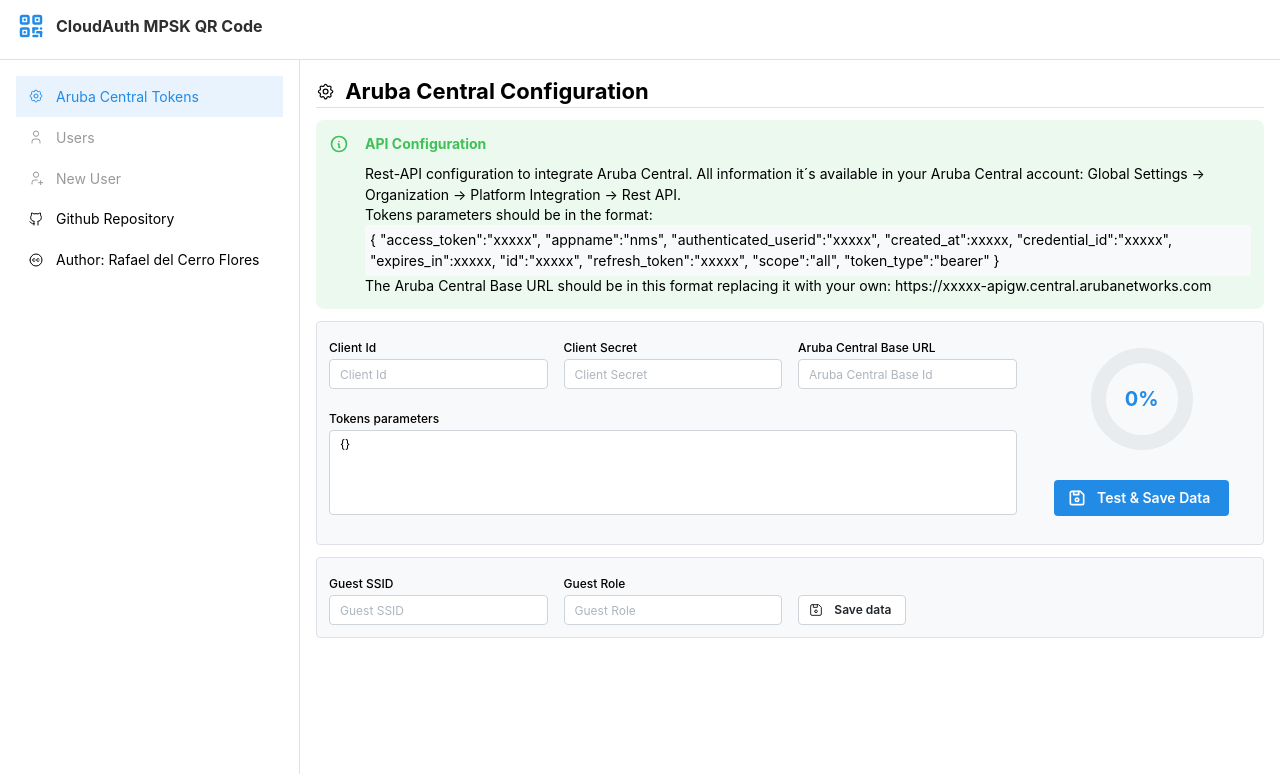
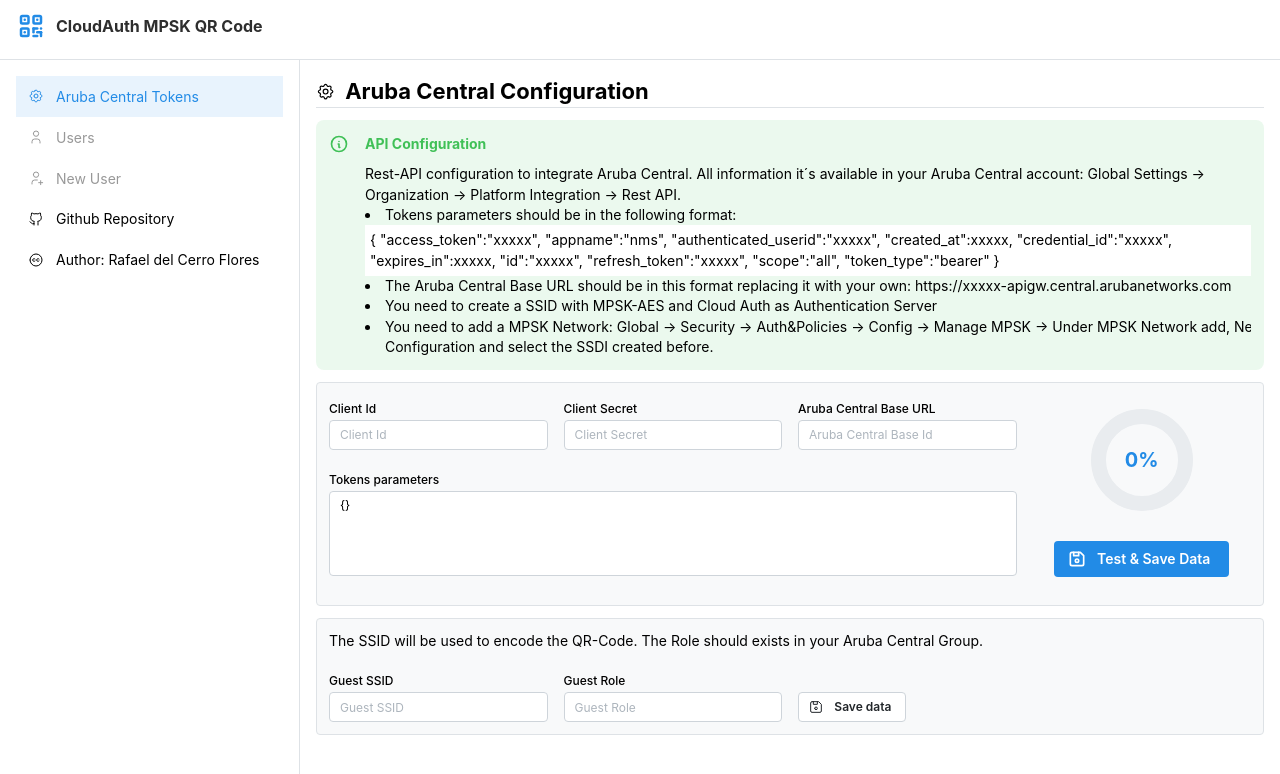
Before and after one commit to rafaeldcf/cloudauth-mpsk-qr-code, a Next.js app: page /config in a window 1280 px wide. Shown: the top 774 px of the page. Built offline with nearby package versions, Linux system fonts and the light colour scheme.

Commit message:
Improve UI feedback

```diff
--- a/components/config/ManageCentralToken.tsx
+++ b/components/config/ManageCentralToken.tsx
@@ -1,6 +1,6 @@
 "use client";
 import React, { useEffect, useState } from "react";
-import { Button, Divider, Grid, Group, Stack, TextInput, Textarea, Title, Text, Card, Center, Alert, Code } from "@mantine/core";
+import { Button, Divider, Grid, Group, Stack, TextInput, Textarea, Title, Text, Card, Center, Alert, Code, List } from "@mantine/core";
 import { IconDeviceFloppy, IconInfoCircle, IconSettings } from "@tabler/icons-react";
 import classes from "./styles.module.scss";
 import ProgressBar from "./ProgressBar";
@@ -163,13 +163,20 @@
           API.
         </Text>
 
-        <Text size="sm">Tokens parameters should be in the format: </Text>
-        <Text bg="gray.0" p={5} size="sm">
-          &#123; &#x22;access_token&#x22;:&#x22;xxxxx&#x22;, &#x22;appname&#x22;:&#x22;nms&#x22;, &#x22;authenticated_userid&#x22;:&#x22;xxxxx&#x22;, &#x22;created_at&#x22;:xxxxx,
-          &#x22;credential_id&#x22;:&#x22;xxxxx&#x22;, &#x22;expires_in&#x22;:xxxxx, &#x22;id&#x22;:&#x22;xxxxx&#x22;, &#x22;refresh_token&#x22;:&#x22;xxxxx&#x22;, &#x22;scope&#x22;:&#x22;all&#x22;,
-          &#x22;token_type&#x22;:&#x22;bearer&#x22; &#125;
-        </Text>
-        <Text size="sm">The Aruba Central Base URL should be in this format replacing it with your own: https://xxxxx-apigw.central.arubanetworks.com</Text>
+        <List size="sm">
+          <List.Item>Tokens parameters should be in the following format:</List.Item>
+          <Text bg="white.0" p={5} size="sm">
+            &#123; &#x22;access_token&#x22;:&#x22;xxxxx&#x22;, &#x22;appname&#x22;:&#x22;nms&#x22;, &#x22;authenticated_userid&#x22;:&#x22;xxxxx&#x22;, &#x22;created_at&#x22;:xxxxx,
+            &#x22;credential_id&#x22;:&#x22;xxxxx&#x22;, &#x22;expires_in&#x22;:xxxxx, &#x22;id&#x22;:&#x22;xxxxx&#x22;, &#x22;refresh_token&#x22;:&#x22;xxxxx&#x22;, &#x22;scope&#x22;:&#x22;all&#x22;,
+            &#x22;token_type&#x22;:&#x22;bearer&#x22; &#125;
+          </Text>
+          <List.Item>The Aruba Central Base URL should be in this format replacing it with your own: https://xxxxx-apigw.central.arubanetworks.com</List.Item>
+          <List.Item>You need to create a SSID with MPSK-AES and Cloud Auth as Authentication Server</List.Item>
+          <List.Item>
+            You need to add a MPSK Network: Global &rarr; Security &rarr; Auth&Policies &rarr; Config &rarr; Manage MPSK &rarr; Under MPSK Network add, New Configuration and select the SSDI created
+            before.
+          </List.Item>
+        </List>
       </Alert>
       <Card withBorder padding="sm" className={classes.card}>
         <Grid>
@@ -227,6 +234,9 @@
       </Card>
       <Card withBorder padding="sm" mt="sm" className={classes.card}>
         <Grid align="flex-end">
+          <Grid.Col span={12}>
+            <Text size="sm">The SSID will be used to encode the QR-Code. The Role should exists in your Aruba Central Group.</Text>
+          </Grid.Col>
           <Grid.Col span={3}>
             <TextInput label="Guest SSID" placeholder="Guest SSID" size="xs" defaultValue={guestSSID} onChange={(e) => setGuestSSID((e.target as HTMLInputElement).value)} />
           </Grid.Col>
```
Also changed, not shown: components/CreateUser.tsx (+12 -0 lines), components/ListUsers.tsx (+6 -1 lines).
